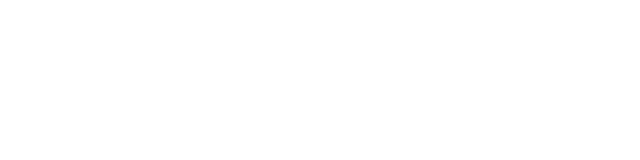
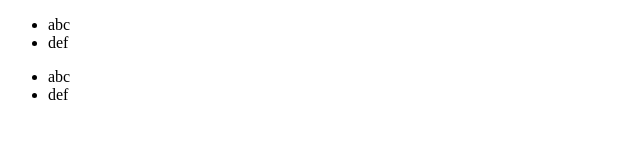
Before and after one commit to leviweiss/Task-Progress, a Vue app: page / in a window 1280 px wide. Shown: the top 160 px of the page, without its empty margins (0-640 px from the left). Built offline with nearby package versions, Linux system fonts and the light colour scheme; the HTML template or start-up script is replaced by a standard one.

Commit message:
basic template with header tasksList and groupsList

```diff
--- a/src/App.vue
+++ b/src/App.vue
@@ -1,11 +1,33 @@
 <template>
-  <div id="app">
-
-  </div>
+    <div id="app" class="app-container">
+        <header></header>
+        <tasks-list :tasks="currentTasks"></tasks-list>
+        <groups-list :groups="groups"></groups-list>
+    </div>
 </template>
 
 <script>
+import Header from '@/components/Header.vue';
+import GroupsList from '@/components/GroupsList.vue';
+import TasksList from '@/components/TasksList.vue';
+
+export default {
+    name: 'App',
+    components: {
+        Header, TasksList, GroupsList
+    },
+    data() {
+        return {
+            groups: [],
+            currentTask: []
+        };
+    },
+}
 </script>
 
-<style>
+<style scoped>
+    .app-container {
+
+    }
+
 </style>
--- /dev/null
+++ b/src/components/GroupsList.vue
@@ -0,0 +1,20 @@
+<template>
+    <div id="groups-list">
+        <ul>
+        <li class="groups-list-item">abc</li>
+        <li class="groups-list-item">def</li>
+        </ul>
+    </div>
+</template>
+
+<script>
+export default {
+    name: 'groups-list',
+    props: {
+        groups: Array
+    },
+}
+</script>
+<style scoped>
+
+</style>
--- /dev/null
+++ b/src/components/Header.vue
@@ -0,0 +1,20 @@
+<template>
+    <div id="header" class="headerClass">
+        <h1>Header</h1>
+    </div>
+</template>
+
+<script>
+export default {
+    name: 'header'
+}
+</script>
+<style scoped>
+    .headerClass {
+        padding: 60px;
+        text-align: center;
+        background: #1abc9c;
+        color: white;
+        font-size: 30px;
+    }
+</style>
--- /dev/null
+++ b/src/components/TasksList.vue
@@ -0,0 +1,20 @@
+<template>
+    <div id="tasks-list">
+        <ul>
+        <li class="tasks-list-item">abc</li>
+        <li class="tasks-list-item">def</li>
+        </ul>
+    </div>
+</template>
+
+<script>
+export default {
+    name: 'tasks-list',
+    props: {
+        tasks: Array
+    },
+}
+</script>
+<style scoped>
+
+</style>
```
